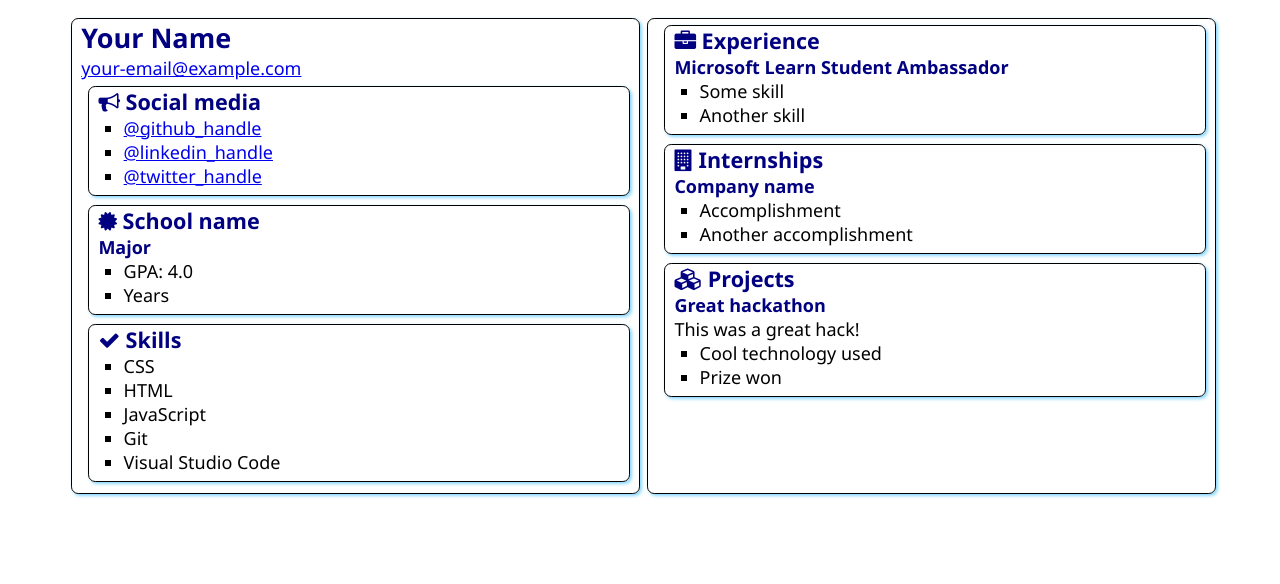
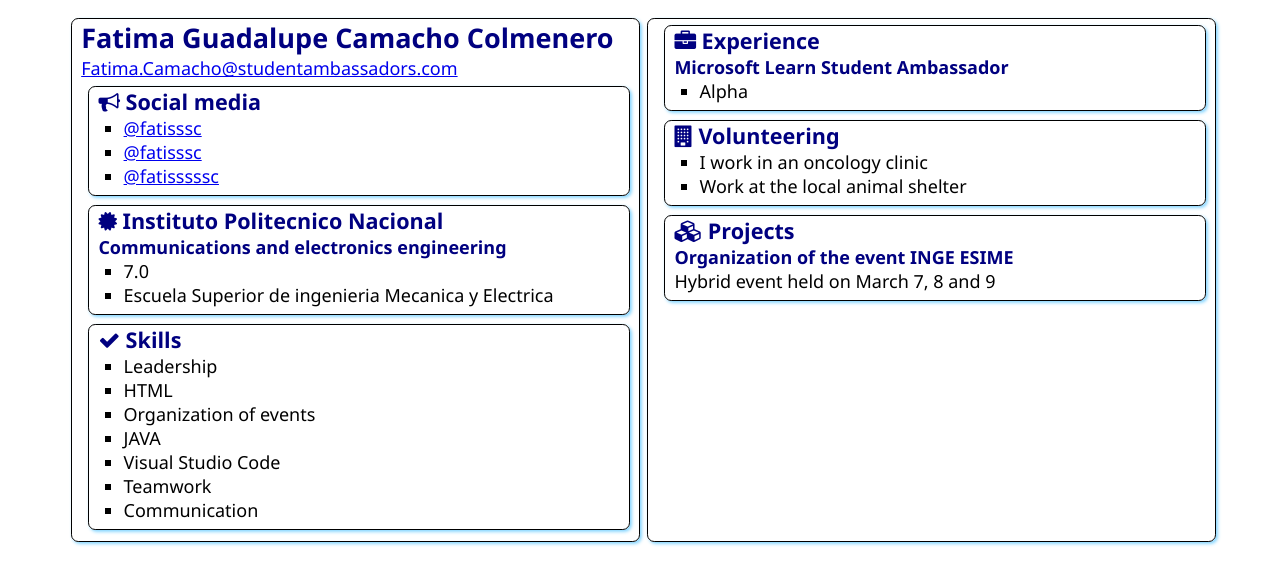
Before and after one commit to fatisssc/SATechnicalOnboarding, a plain HTML site: page src/index.html in a window 1280 px wide. Drawn offline with Linux system fonts and the light colour scheme.

Commit message:
Update index.html

```diff
--- a/src/index.html
+++ b/src/index.html
@@ -12,8 +12,8 @@
 <body>
     <main>
         <article class="box">
-            <h1>Your Name</h1>
-            <div><a href="mailto:your.email@example.com">your-email@example.com</a></div>
+            <h1>Fatima Guadalupe Camacho Colmenero </h1>
+            <div><a href="mailto:your.email@example.com">Fatima.Camacho@studentambassadors.com</a></div>
 
             <section class="box">
                 <h2>
@@ -21,9 +21,9 @@
                     Social media
                 </h2>
                 <ul>
-                    <li><a href="https://github.com/<handle>">@github_handle</a></li>
-                    <li><a href="https://linkedin.com/in/<handle>">@linkedin_handle</a></li>
-                    <li><a href="https://twitter.com/<handle>">@twitter_handle</a></li>
+                    <li><a href="https://github.com/<handle>">@fatisssc</a></li>
+                    <li><a href="https://linkedin.com/in/<handle>">@fatisssc</a></li>
+                    <li><a href="https://instagram.com/<handle>">@fatisssssc</a></li>
                 </ul>
             </section>
 
@@ -31,12 +31,12 @@
                 <div class="education">
                     <h2>
                         <i class="fa fa-certificate" aria-hidden="true"></i>
-                        School name
+                        Instituto Politecnico Nacional
                     </h2>
-                    <h3>Major</h3>
+                    <h3>Communications and electronics engineering </h3>
                     <ul>
-                        <li>GPA: 4.0</li>
-                        <li>Years</li>
+                        <li>7.0</li>
+                        <li>Escuela Superior de ingenieria Mecanica y Electrica</li>
                     </ul>
                 </div>
             </section>
@@ -47,11 +47,13 @@
                     Skills
                 </h2>
                 <ul>
-                    <li>CSS</li>
+                    <li>Leadership</li>
                     <li>HTML</li>
-                    <li>JavaScript</li>
-                    <li>Git</li>
+                    <li>Organization of events</li>
+                    <li>JAVA</li>
                     <li>Visual Studio Code</li>
+                    <li>Teamwork</li>
+                    <li>Communication</li>
                 </ul>
             </section>
         </article>
@@ -63,20 +65,20 @@
                 </h2>
                 <h3>Microsoft Learn Student Ambassador</h3>
                 <ul>
-                    <li>Some skill</li>
-                    <li>Another skill</li>
+                    <li>Alpha</li>
                 </ul>
             </section>
             <section class="box">
                 <h2>
                     <i class="fa fa-building" aria-hidden="true"></i>
-                    Internships
+                   Volunteering
                 </h2>
 
-                <h3>Company name</h3>
+
                 <ul>
-                    <li>Accomplishment</li>
-                    <li>Another accomplishment</li>
+                    <li>I work in an oncology clinic</li>
+                    <li>Work at the local animal shelter</li>
+
                 </ul>
             </section>
             <section class="box">
@@ -85,11 +87,10 @@
                     Projects
                 </h2>
 
-                <h3>Great hackathon</h3>
-                <div>This was a great hack!</div>
+                <h3>Organization of the event INGE ESIME</h3>
+                <div>Hybrid event held on March 7, 8 and 9</div>
                 <ul>
-                    <li>Cool technology used</li>
-                    <li>Prize won</li>
+
                 </ul>
             </section>
         </article>
```
